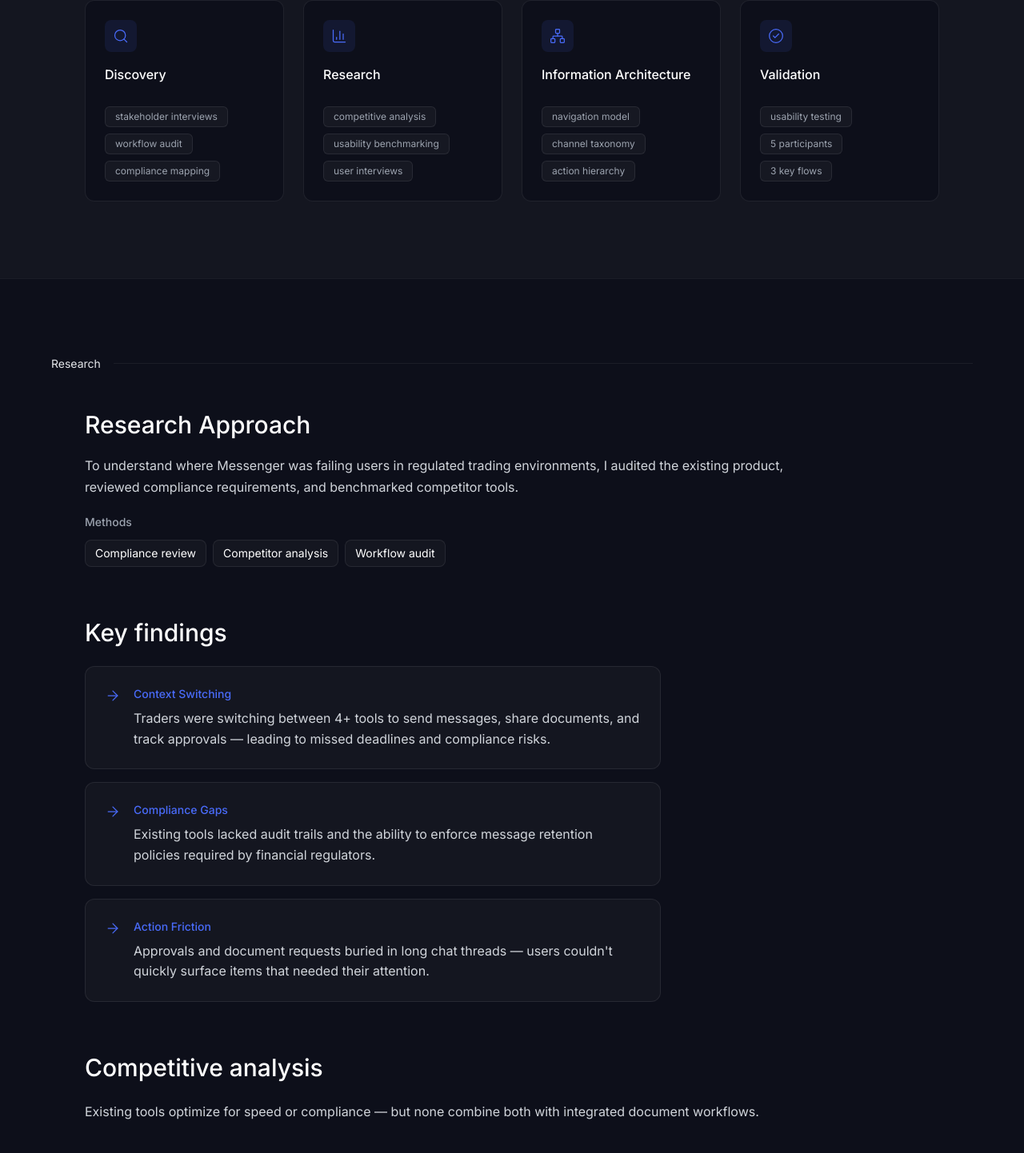
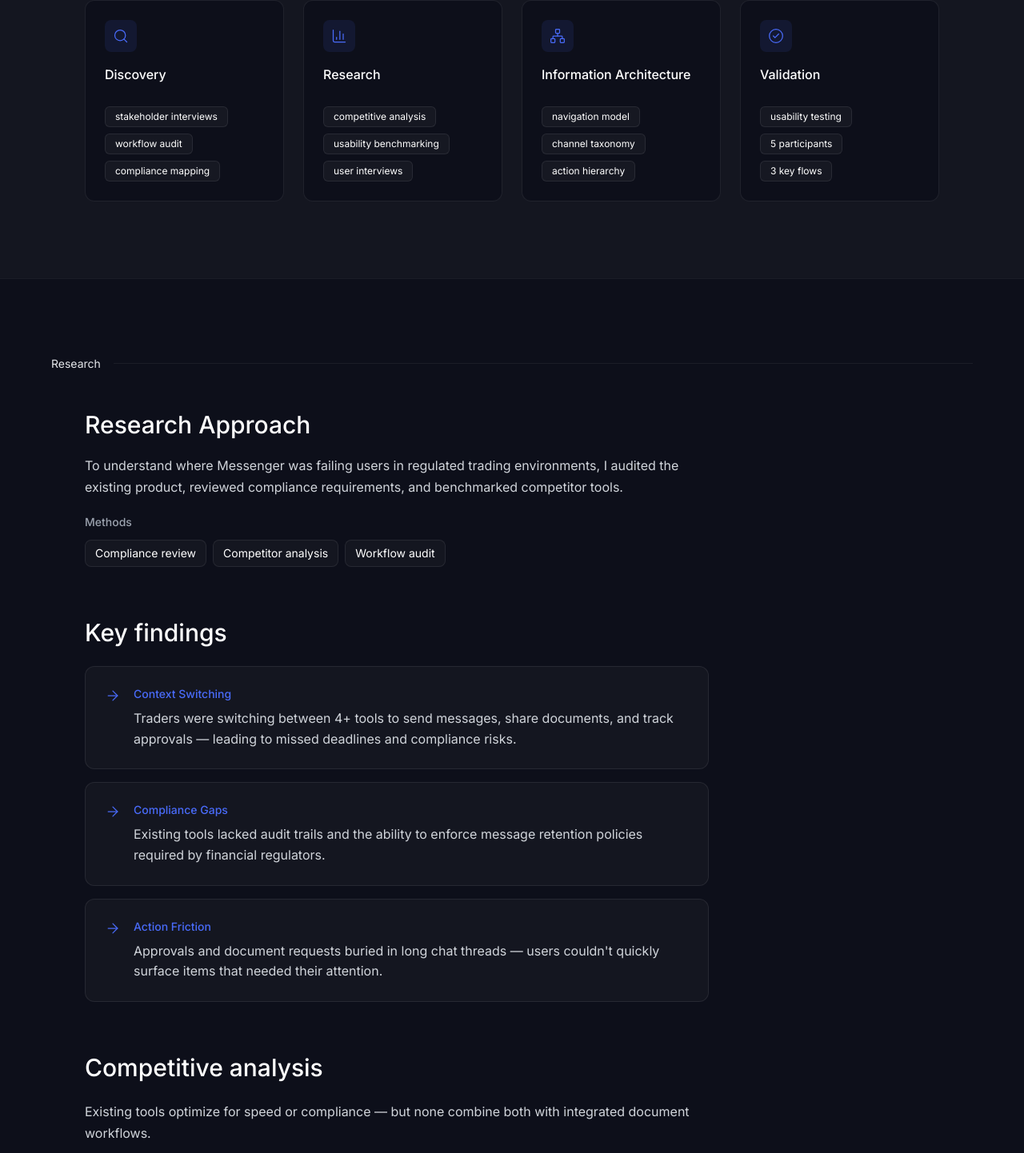
Before and after one commit to AlonaRyzhenko/alyona-portfolio, a Next.js app: page /work/messenger in a window 1280 px wide. Shown: the part 1860-3302 px from the top of the page at 80% size. Built offline with nearby package versions, Linux system fonts and the light colour scheme.

Commit message:
Research: tags to white, widen intro/Competitive analysis/Key findings to 780px

```diff
--- a/app/work/messenger/MessengerCaseStudy.tsx
+++ b/app/work/messenger/MessengerCaseStudy.tsx
@@ -344,7 +344,7 @@ export default function MessengerCaseStudy() {
                     </div>
                     <div className="flex flex-wrap gap-2 mt-1">
                       {step.tags.map((tag) => (
-                        <span key={tag} className="px-3 py-1 rounded-md bg-white/[0.04] border border-white/[0.08] text-[#9CA3AF] text-xs">
+                        <span key={tag} className="px-3 py-1 rounded-md bg-white/[0.04] border border-white/[0.08] text-white text-xs">
                           {tag}
                         </span>
                       ))}
@@ -373,7 +373,7 @@ export default function MessengerCaseStudy() {
                 <motion.h2 variants={fadeUp} className="text-3xl font-medium text-white">
                   Research Approach
                 </motion.h2>
-                <motion.p variants={fadeUp} className="text-[#D1D5DB] text-base leading-[1.7] max-w-[880px]">
+                <motion.p variants={fadeUp} className="text-[#D1D5DB] text-base leading-[1.7] max-w-[780px]">
                   To understand where Messenger was failing users in regulated trading environments, I audited the existing product, reviewed compliance requirements, and benchmarked competitor tools.
                 </motion.p>
                 <motion.div variants={fadeUp} className="flex flex-col gap-3">
@@ -392,7 +392,7 @@ export default function MessengerCaseStudy() {
                 <motion.h2 variants={fadeUp} className="text-3xl font-medium">
                   Key findings
                 </motion.h2>
-                <div className="flex flex-col gap-4 max-w-[720px]">
+                <div className="flex flex-col gap-4 max-w-[780px]">
                   {researchFindings.map((f) => (
                     <motion.div key={f.label} variants={fadeUp} className="p-6 rounded-xl bg-card border border-white/[0.08] flex items-start gap-4">
                       <ArrowRight className="w-5 h-5 text-accent flex-shrink-0 mt-0.5" strokeWidth={1.5} />
@@ -410,7 +410,7 @@ export default function MessengerCaseStudy() {
                 <motion.h2 variants={fadeUp} className="text-3xl font-medium mb-6">
                   Competitive analysis
                 </motion.h2>
-                <motion.p variants={fadeUp} className="text-[#D1D5DB] text-base leading-[1.7] max-w-[880px] mb-10">
+                <motion.p variants={fadeUp} className="text-[#D1D5DB] text-base leading-[1.7] max-w-[780px] mb-10">
                   Existing tools optimize for speed or compliance — but none combine both with integrated document workflows.
                 </motion.p>
                 <motion.div variants={fadeUp} className="rounded-xl p-[1px] bg-gradient-to-r from-accent to-accent/20 mb-10 w-fit max-w-full">
```
